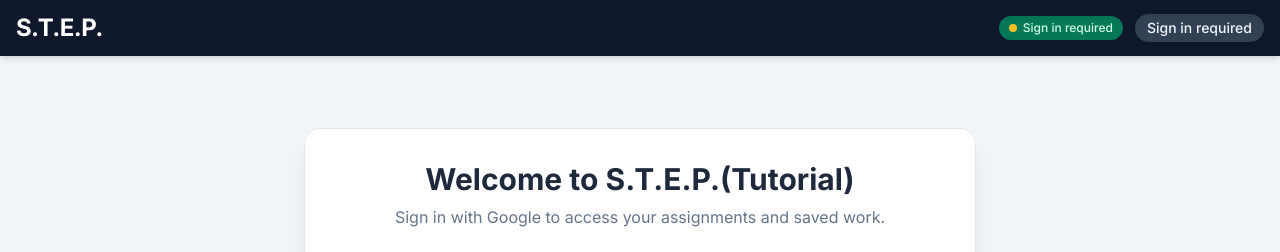
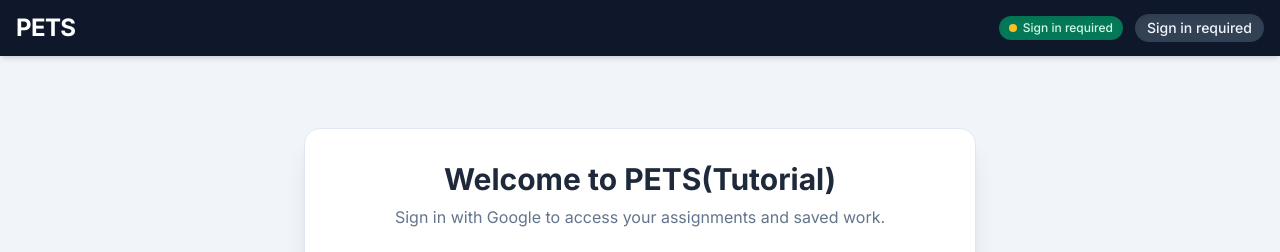
Before and after one commit to chongchiny-tech/PETS, a plain HTML site: page index.html in a window 1280 px wide. Shown: the top 252 px of the page. Drawn offline with nearby package versions, Linux system fonts and the light colour scheme; no server answers.

Commit message:
Update index.html

```diff
--- a/index.html
+++ b/index.html
@@ -3,7 +3,7 @@
 <head>
   <meta charset="UTF-8">
   <meta name="viewport" content="width=device-width, initial-scale=1.0, maximum-scale=1.0, user-scalable=no">
-  <title>S.T.E.P.(Tutorial)</title>
+  <title>PETS</title>
 
   <!-- Tailwind CSS CDN -->
   <script src="https://cdn.tailwindcss.com"></script>
@@ -26,8 +26,8 @@
   <header class="bg-slate-900 text-white shadow-md sticky top-0 z-40">
     <div class="max-w-7xl mx-auto px-4 py-3 flex flex-wrap justify-between items-center gap-2">
       <div class="flex items-center space-x-3">
-        <div class="flex items-baseline" role="img" aria-label="S.T.E.P.">
-          <h1 class="text-2xl font-bold tracking-tight">S.T.E.P.</h1>
+        <div class="flex items-baseline" role="img" aria-label="PETS">
+          <h1 class="text-2xl font-bold tracking-tight">PETS</h1>
         </div>
       </div>
       <div class="flex items-center gap-3">
@@ -55,7 +55,7 @@
     <!-- 1. ROLE SELECTION SCREEN -->
     <div id="roleSelectionScreen" class="max-w-2xl mx-auto my-12 bg-white rounded-2xl shadow-xl p-8 border border-slate-200">
       <div class="text-center mb-8">
-        <h2 class="text-3xl font-extrabold text-slate-800">Welcome to S.T.E.P.(Tutorial)</h2>
+        <h2 class="text-3xl font-extrabold text-slate-800">Welcome to PETS(Tutorial)</h2>
         <p class="text-slate-500 mt-2">Sign in with Google to access your assignments and saved work.</p>
       </div>
       <div id="signedOutPanel" class="mb-6 text-center">
```
